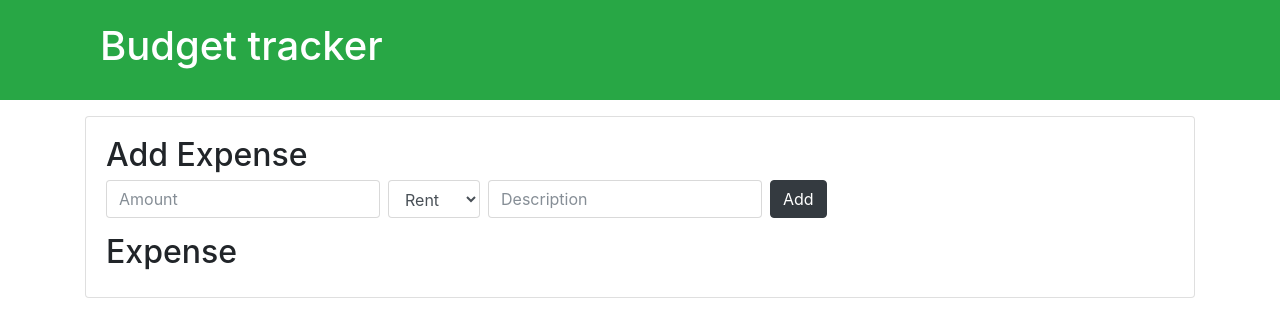
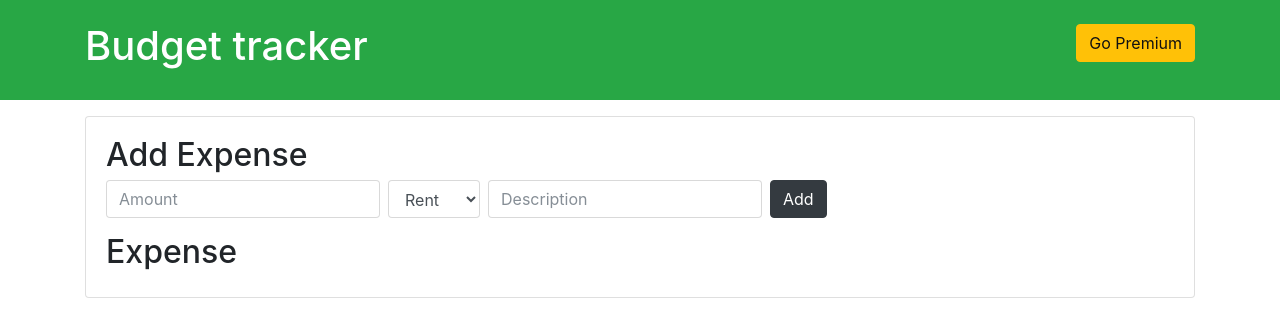
Before and after one commit to shreyash-daundkar/Budget-Tracker, a website: page Frontend/expense.html in a window 1280 px wide. Drawn offline with nearby package versions, Linux system fonts and the light colour scheme; no server answers.

Commit message:
Added premium option on ui

```diff
--- a/Frontend/expense.html
+++ b/Frontend/expense.html
@@ -14,11 +14,16 @@
   <body>
     <header id="main-header" class="bg-success text-white p-4 mb-3">
       <div class="container">
-        <div class="col-md-6">
-          <h1 id="header-title">Budget tracker</h1>
-        </div>
+          <div class="row">
+              <div class="col-md-6">
+                  <h1 id="header-title">Budget tracker</h1>
+              </div>
+              <div class="col-md-6 text-right">
+                  <button class="btn btn-warning">Go Premium</button>
+              </div>
+          </div>
       </div>
-    </header>
+  </header>
 
     <div class="container">
       <div id="main" class="card card-body">
```
